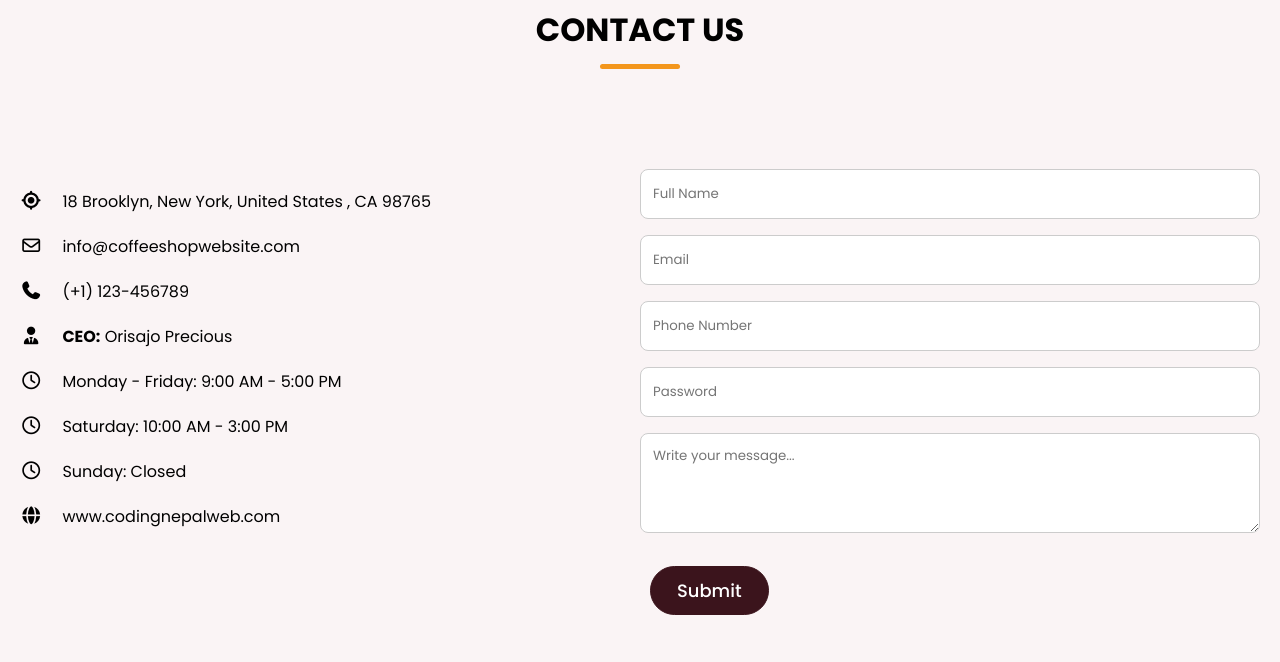
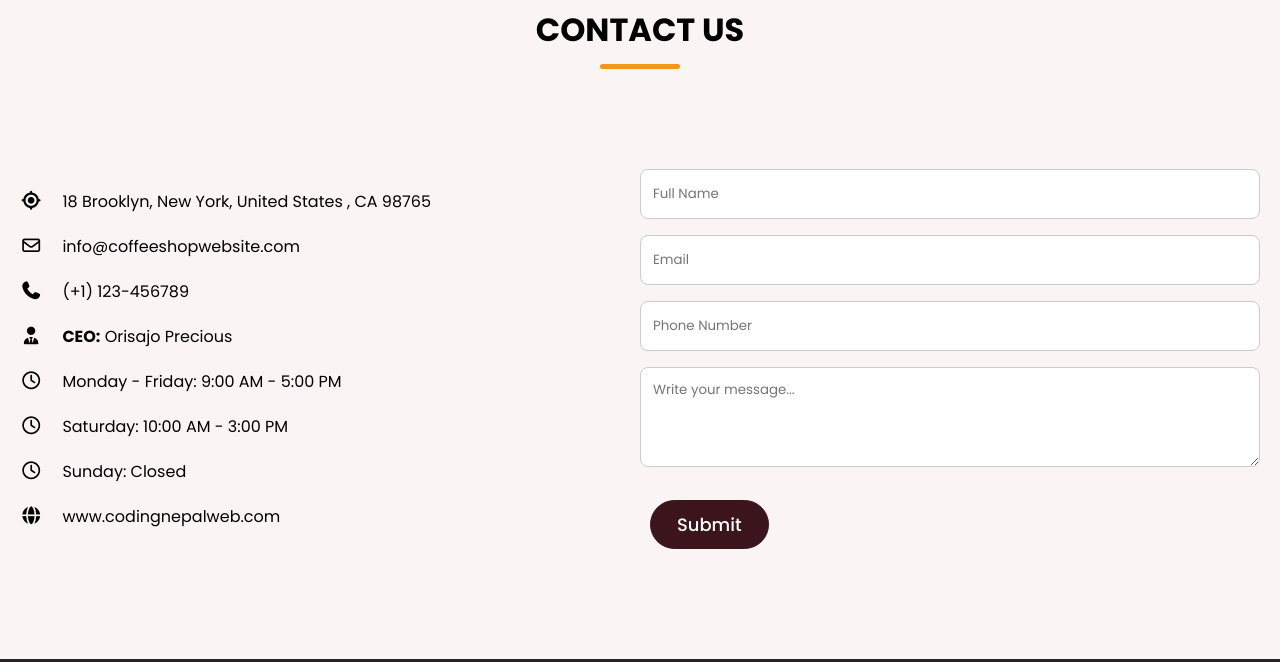
Before and after one commit to Precious565-lab/Latte-Vibes, a plain HTML site: page index.html in a window 1280 px wide. Shown: the part 4537-5199 px from the top of the page. Drawn offline with nearby package versions, Linux system fonts and the light colour scheme; a web font is replaced by a local one.

Commit message:
Update index.html

```diff
--- a/index.html
+++ b/index.html
@@ -279,7 +279,6 @@
                     <input type="text" class="form-input" placeholder="Full Name" name="name" required>
                     <input type="email" class="form-input" placeholder="Email" name="email" required>
                     <input type="text" name="Phone number" placeholder="Phone Number" class="form-input" required>
-                    <input type="password" name="password" placeholder="Password" class="form-input" required>
                     <textarea class="form-input" name="message" placeholder="Write your message..." required></textarea>
                     <button class="submit-button">Submit</button>
                 </form>
@@ -324,4 +323,5 @@
     <script src="script.js"></script>
 </body>
 
+
 </html>
```
